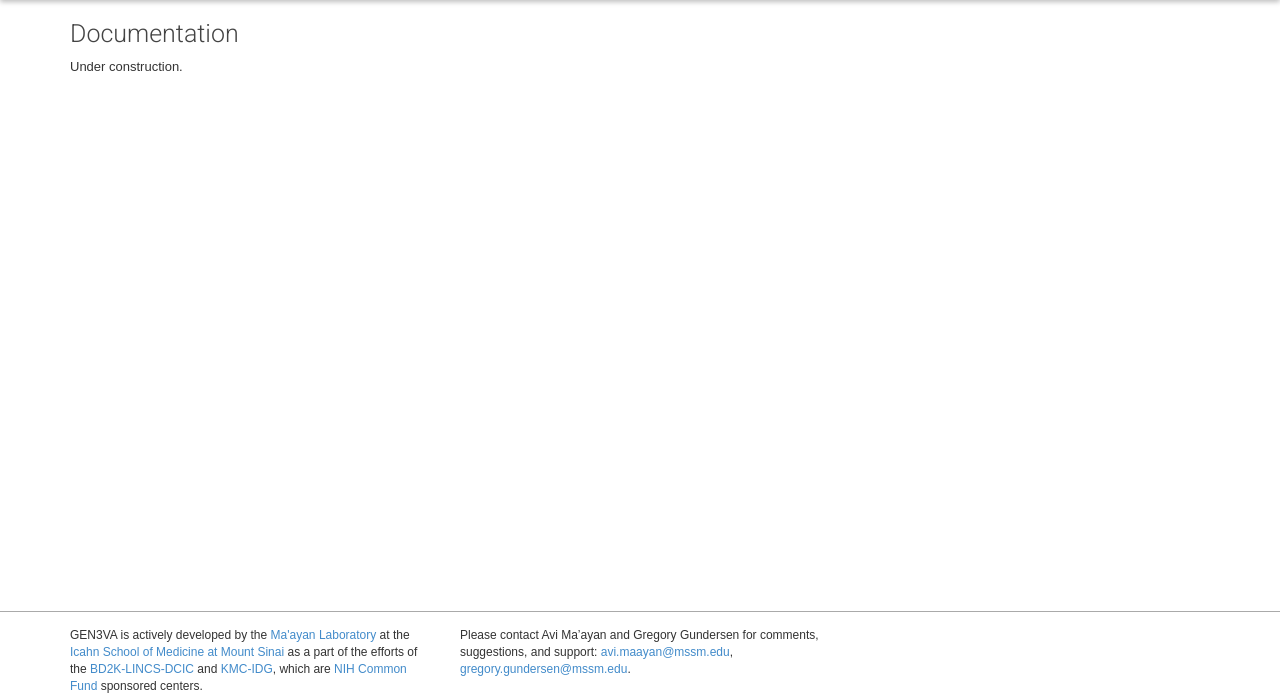
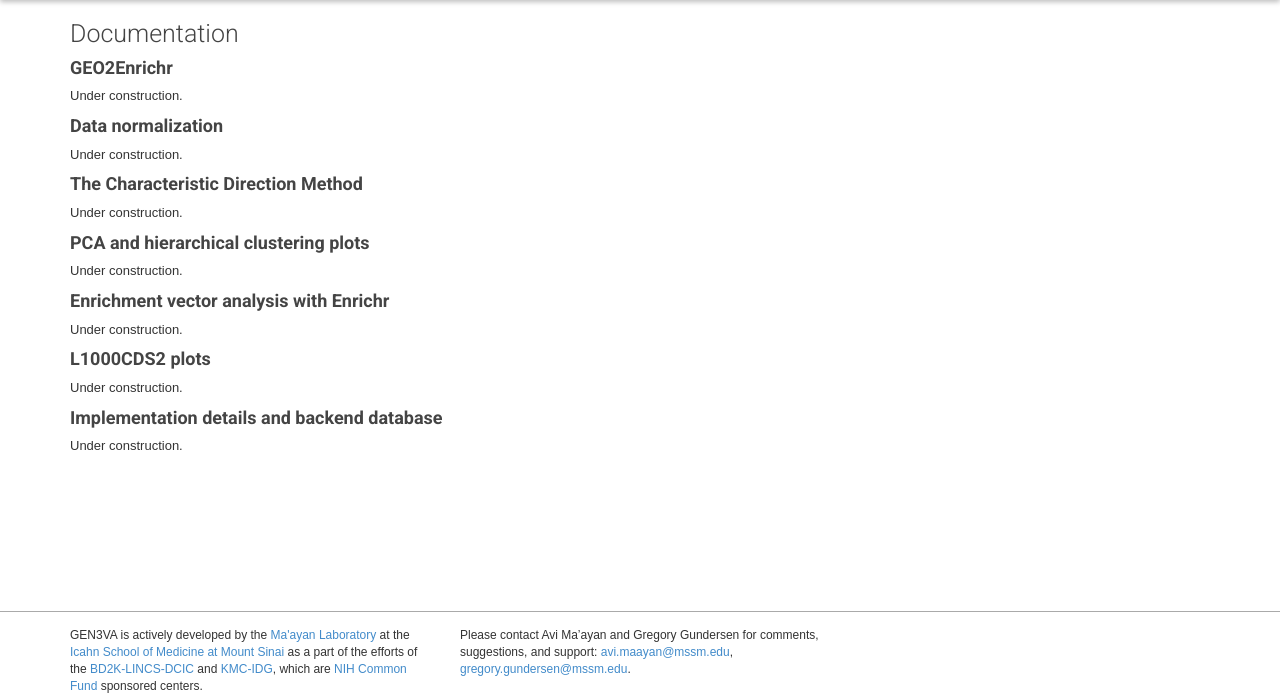
Before and after one commit to MaayanLab/gen3va, a Flask app: template gen3va/templates/pages/documentation.html in a window 1280 px wide. Shown: the part 64-760 px from the top of the page. Run offline with Flask 2, Linux system fonts and the light colour scheme; the template is opened without the code that fills it, so the values that code supplies are empty; parts of the project's set-up code (start-up, migrations or seed data) failed here and were passed over; some libraries are stand-ins or nearby versions.

Commit message:
Stubbed sections

```diff
--- a/gen3va/templates/pages/documentation.html
+++ b/gen3va/templates/pages/documentation.html
@@ -5,6 +5,40 @@
 {% block body %}
 
     <h1>Documentation</h1>
-    <p>Under construction.</p>
+
+    <div class="section">
+        <h4>GEO2Enrichr</h4>
+        <p>Under construction.</p>
+    </div>
+
+    <div class="section">
+        <h4>Data normalization</h4>
+        <p>Under construction.</p>
+    </div>
+
+    <div class="section">
+        <h4>The Characteristic Direction Method</h4>
+        <p>Under construction.</p>
+    </div>
+
+    <div class="section">
+        <h4>PCA and hierarchical clustering plots</h4>
+        <p>Under construction.</p>
+    </div>
+
+    <div class="section">
+        <h4>Enrichment vector analysis with Enrichr</h4>
+        <p>Under construction.</p>
+    </div>
+
+    <div class="section">
+        <h4>L1000CDS2 plots</h4>
+        <p>Under construction.</p>
+    </div>
+
+    <div class="section">
+        <h4>Implementation details and backend database</h4>
+        <p>Under construction.</p>
+    </div>
 
 {% endblock %}
```
Also changed, not shown: gen3va/templates/pages/getting-started.html (+4 -4 lines).
